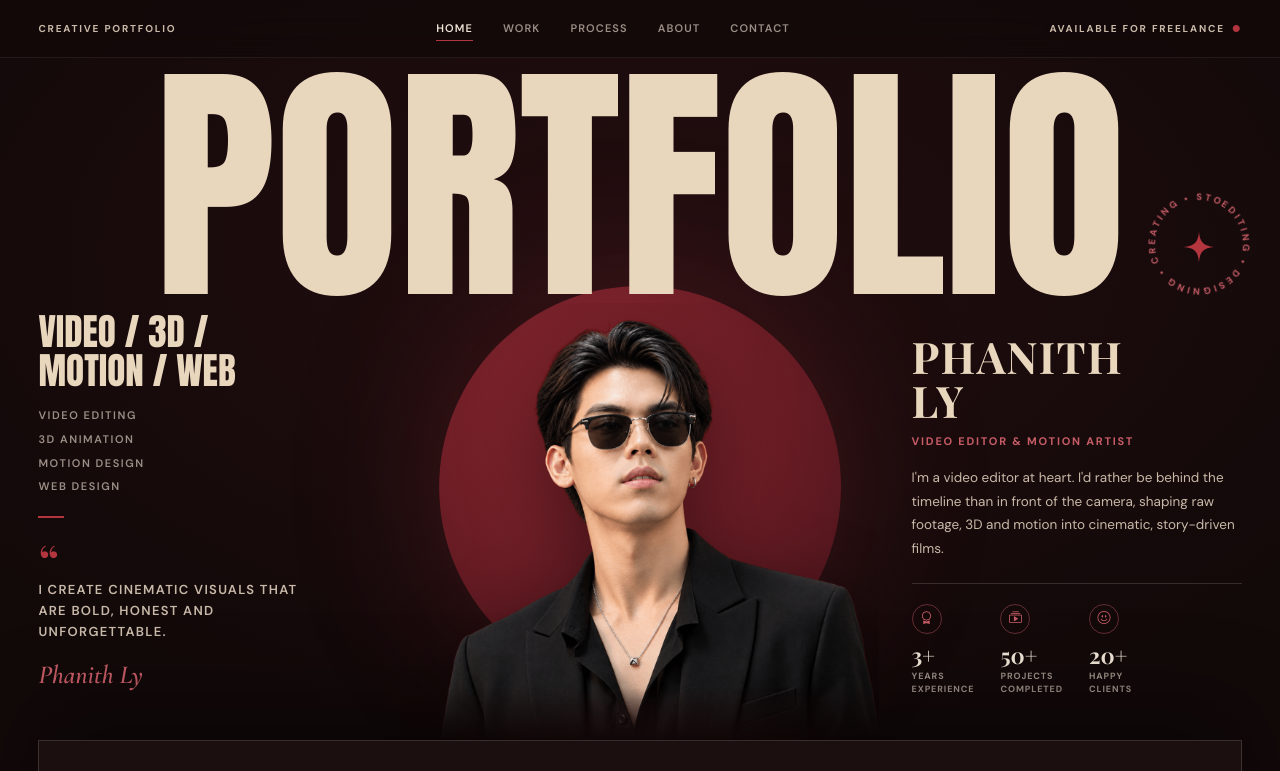
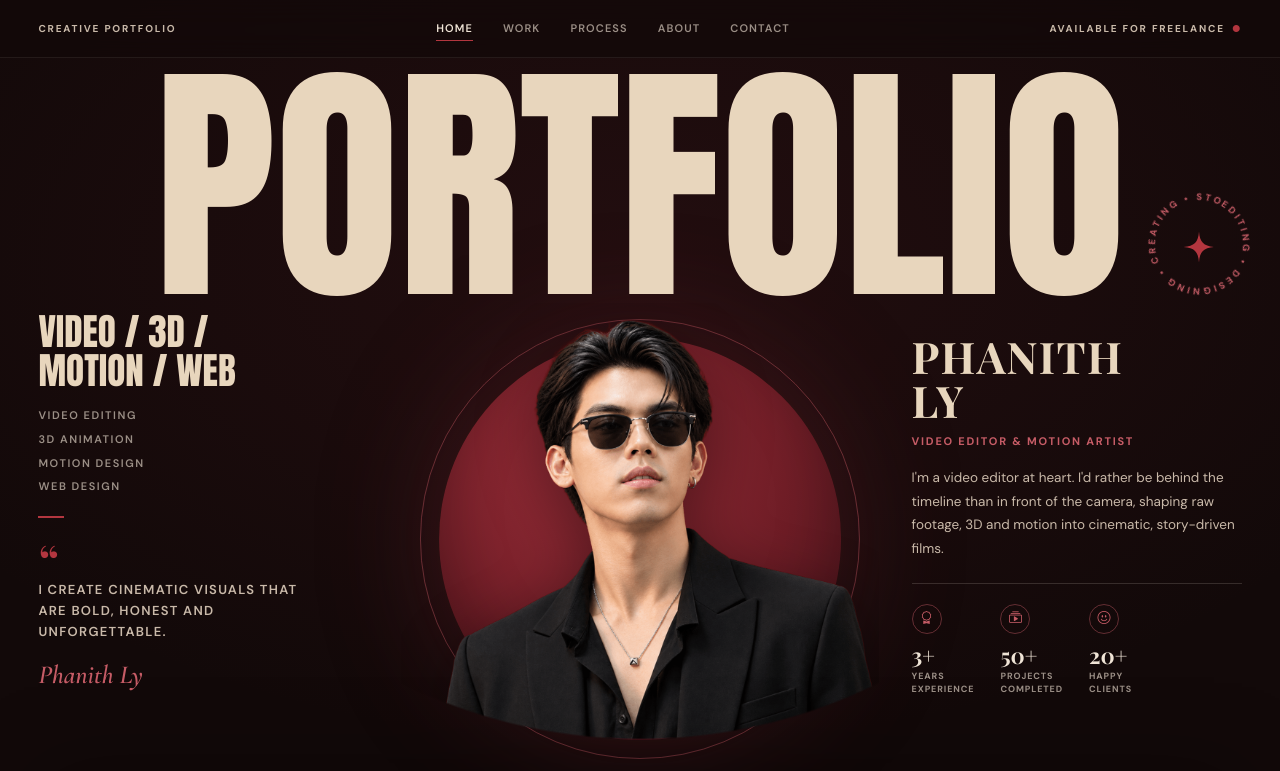
Before and after one commit to phanithly-ly/phanithly-ly.github.io, a plain HTML site: page index.html in a window 1280 px wide. Shown: the top 771 px of the page. Drawn offline with nearby package versions, Linux system fonts and the light colour scheme; a web font is replaced by a local one.

Commit message:
Place portrait inside a full red circle with outer ring
The body is now cut by the circle's bottom curve instead of fading into
the board, with spacing before the next section.

Co-Authored-By: Claude Opus 5.5 <noreply@anthropic.com>

```diff
--- a/CSS/style.css
+++ b/CSS/style.css
@@ -255,6 +255,7 @@ ul, ol { list-style: none; }
 
 .hero {
   padding-top: 76px;
+  padding-bottom: clamp(36px, 5vw, 64px);
   overflow: hidden;
 }
 
@@ -393,6 +394,8 @@ ul, ol { list-style: none; }
 .hero-photo {
   position: relative;
   align-self: stretch;
+  container-type: inline-size;
+  padding-top: calc(var(--giant) * .25);
 
   display: flex;
   justify-content: center;
@@ -403,17 +406,32 @@ ul, ol { list-style: none; }
   position: absolute;
   z-index: 1;
 
-  top: calc(var(--giant) * .40);
+  bottom: 0;
   left: 50%;
 
   width: 84%;
   aspect-ratio: 1;
 
   border-radius: 50%;
-  background: radial-gradient(circle at 38% 30%, #8d2832 0%, #661b23 55%, #43121a 100%);
-  box-shadow: 0 0 140px rgba(122, 37, 48, .4);
-
-  translate: -50% var(--circle-y, 0px);
+  background: radial-gradient(circle at 38% 30%, #9a2d38 0%, #6e1d26 55%, #46131b 100%);
+  box-shadow: 0 0 120px rgba(122, 37, 48, .38), inset 0 -30px 60px rgba(0, 0, 0, .25);
+
+  translate: -50% 0;
+}
+
+/* thin outer ring around the red circle */
+.hero-photo::before {
+  content: "";
+  position: absolute;
+  z-index: 1;
+  left: 50%;
+  bottom: -4cqw;
+  width: 92%;
+  aspect-ratio: 1;
+  border: 1px solid rgba(198, 92, 102, .45);
+  border-radius: 50%;
+  translate: -50% 0;
+  pointer-events: none;
 }
 
 .hero-img {
@@ -421,15 +439,21 @@ ul, ol { list-style: none; }
   z-index: 3;
 
   width: 100%;
-  max-width: 640px;
+  max-width: none;
   height: auto;
 
-  filter: drop-shadow(0 24px 40px rgba(0, 0, 0, .45));
-  translate: 0 var(--photo-y, 0px);
-
-  /* fade the bottom edge into the board */
-  -webkit-mask-image: linear-gradient(#000 88%, transparent);
-          mask-image: linear-gradient(#000 88%, transparent);
+  filter: drop-shadow(0 18px 30px rgba(0, 0, 0, .4));
+
+  /* The body is cut by the bottom curve of the red circle,
+     the head stays free above it (top half = full rectangle). */
+  -webkit-mask-image: linear-gradient(#000, #000), radial-gradient(circle 42cqw at 50% calc(100% - 42cqw), #000 99.6%, transparent 100%);
+          mask-image: linear-gradient(#000, #000), radial-gradient(circle 42cqw at 50% calc(100% - 42cqw), #000 99.6%, transparent 100%);
+  -webkit-mask-size: 100% calc(100% - 42cqw), 100% 100%;
+          mask-size: 100% calc(100% - 42cqw), 100% 100%;
+  -webkit-mask-position: top, 0 0;
+          mask-position: top, 0 0;
+  -webkit-mask-repeat: no-repeat;
+          mask-repeat: no-repeat;
 }
 
 /* RIGHT */
@@ -1366,7 +1390,6 @@ body.viewer-open { overflow: hidden; }
   .hero-left { grid-area: left; padding-top: 34px; }
   .hero-right { grid-area: right; padding-top: 34px; justify-self: stretch; max-width: none; }
 
-  .hero-img { -webkit-mask-image: none; mask-image: none; }
 
   .row-split,
   .row-about { grid-template-columns: 1fr; }
```
